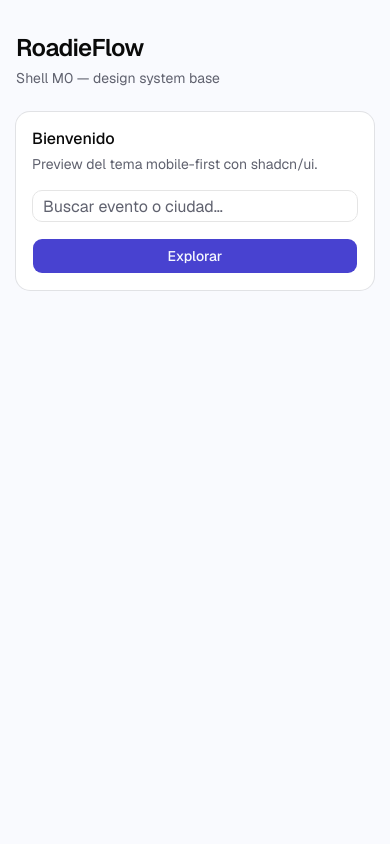
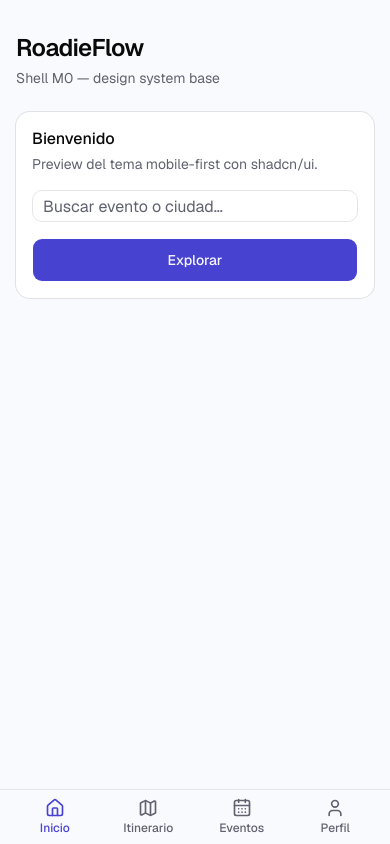
Before and after one commit to joseLuisMtzE/roadieflow-app, a Next.js app: page / in a window 390 px wide. Built offline with nearby package versions, Linux system fonts and the light colour scheme.

Commit message:
Add mobile shell with persistent bottom navigation and core routes.
Introduce route group (shell) with bottom nav for home, itinerary, events, and profile, including 44px touch targets, safe-area padding, and docs/navigation.md.

```diff
--- /dev/null
+++ b/app/(shell)/events/page.tsx
@@ -0,0 +1,12 @@
+export default function EventsPage() {
+  return (
+    <main className="flex flex-1 flex-col gap-4 p-4 pt-6">
+      <h1 className="font-heading text-2xl font-semibold tracking-tight">
+        Eventos
+      </h1>
+      <p className="text-sm text-muted-foreground">
+        Conciertos y fechas — próximamente.
+      </p>
+    </main>
+  );
+}
--- /dev/null
+++ b/app/(shell)/itinerary/page.tsx
@@ -0,0 +1,12 @@
+export default function ItineraryPage() {
+  return (
+    <main className="flex flex-1 flex-col gap-4 p-4 pt-6">
+      <h1 className="font-heading text-2xl font-semibold tracking-tight">
+        Itinerario
+      </h1>
+      <p className="text-sm text-muted-foreground">
+        Rutas y paradas del roadie — próximamente.
+      </p>
+    </main>
+  );
+}
--- /dev/null
+++ b/app/(shell)/layout.tsx
@@ -0,0 +1,16 @@
+import { BottomNav } from "@/components/bottom-nav";
+
+export default function ShellLayout({
+  children,
+}: Readonly<{
+  children: React.ReactNode;
+}>) {
+  return (
+    <>
+      <div className="mx-auto flex w-full max-w-md flex-1 flex-col overflow-x-hidden pb-[calc(3.5rem+env(safe-area-inset-bottom))]">
+        {children}
+      </div>
+      <BottomNav />
+    </>
+  );
+}
--- a/app/page.tsx
+++ b/app/(shell)/page.tsx
@@ -10,7 +10,7 @@ import { Input } from "@/components/ui/input";
 
 export default function Home() {
   return (
-    <main className="mx-auto flex w-full max-w-md flex-1 flex-col gap-6 p-4">
+    <main className="flex flex-1 flex-col gap-6 p-4">
       <header className="space-y-1 pt-4">
         <h1 className="font-heading text-2xl font-semibold tracking-tight">
           RoadieFlow
@@ -29,7 +29,7 @@ export default function Home() {
         </CardHeader>
         <CardContent className="space-y-4">
           <Input placeholder="Buscar evento o ciudad…" />
-          <Button className="w-full" size="lg">
+          <Button className="min-h-11 w-full" size="lg">
             Explorar
           </Button>
         </CardContent>
--- /dev/null
+++ b/app/(shell)/profile/page.tsx
@@ -0,0 +1,12 @@
+export default function ProfilePage() {
+  return (
+    <main className="flex flex-1 flex-col gap-4 p-4 pt-6">
+      <h1 className="font-heading text-2xl font-semibold tracking-tight">
+        Perfil
+      </h1>
+      <p className="text-sm text-muted-foreground">
+        Tu cuenta y preferencias — próximamente.
+      </p>
+    </main>
+  );
+}
--- a/app/layout.tsx
+++ b/app/layout.tsx
@@ -34,9 +34,9 @@ export default function RootLayout({
   return (
     <html
       lang="es"
-      className={`${geistSans.variable} ${geistMono.variable} h-full antialiased`}
+      className={`${geistSans.variable} ${geistMono.variable} h-full overflow-x-hidden antialiased`}
     >
-      <body className="flex min-h-full flex-col bg-background font-sans text-foreground">
+      <body className="flex min-h-dvh flex-col overflow-x-hidden bg-background font-sans text-foreground">
         {children}
       </body>
     </html>
--- /dev/null
+++ b/components/bottom-nav.tsx
@@ -0,0 +1,56 @@
+"use client";
+
+import Link from "next/link";
+import { usePathname } from "next/navigation";
+import { CalendarDays, Home, Map, User } from "lucide-react";
+
+import { cn } from "@/lib/utils";
+
+const navItems = [
+  { href: "/", label: "Inicio", icon: Home, exact: true },
+  { href: "/itinerary", label: "Itinerario", icon: Map, exact: false },
+  { href: "/events", label: "Eventos", icon: CalendarDays, exact: false },
+  { href: "/profile", label: "Perfil", icon: User, exact: false },
+] as const;
+
+function isActive(pathname: string, href: string, exact: boolean) {
+  if (exact) {
+    return pathname === href;
+  }
+
+  return pathname === href || pathname.startsWith(`${href}/`);
+}
+
+export function BottomNav() {
+  const pathname = usePathname();
+
+  return (
+    <nav
+      className="fixed inset-x-0 bottom-0 z-50 border-t border-border bg-background/95 backdrop-blur supports-[backdrop-filter]:bg-background/80"
+      aria-label="Navegación principal"
+    >
+      <div className="mx-auto flex max-w-md items-stretch justify-around px-2 pb-[env(safe-area-inset-bottom)]">
+        {navItems.map(({ href, label, icon: Icon, exact }) => {
+          const active = isActive(pathname, href, exact);
+
+          return (
+            <Link
+              key={href}
+              href={href}
+              aria-current={active ? "page" : undefined}
+              className={cn(
+                "flex min-h-11 min-w-11 flex-1 flex-col items-center justify-center gap-0.5 px-1 py-2 text-xs font-medium transition-colors",
+                active
+                  ? "text-primary"
+                  : "text-muted-foreground hover:text-foreground",
+              )}
+            >
+              <Icon className="size-5 shrink-0" aria-hidden />
+              <span>{label}</span>
+            </Link>
+          );
+        })}
+      </div>
+    </nav>
+  );
+}
```
Also changed, not shown: 5 other files (tests, documents, lock files or other folders).
